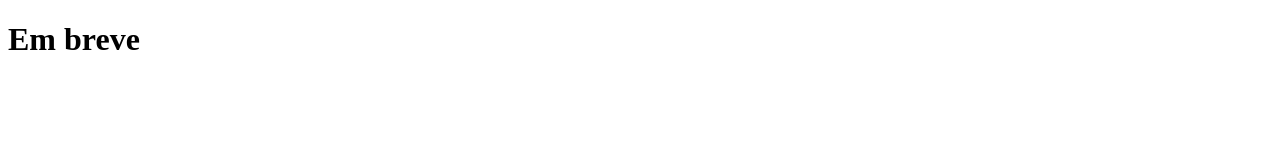
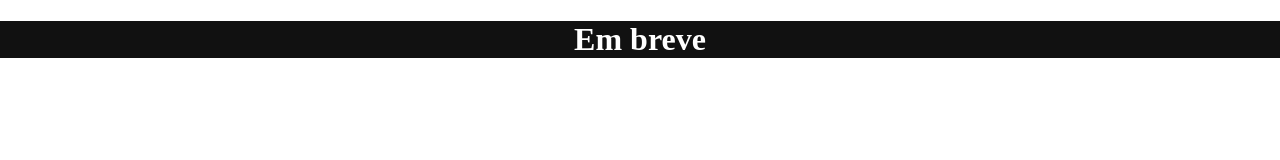
Before and after one commit to rener-bz/niver-dudao, a plain HTML site: page index.html in a window 1280 px wide. Drawn offline with nearby package versions, Linux system fonts and the light colour scheme.

Commit message:
Add files via upload

```diff
--- a/index.html
+++ b/index.html
@@ -5,8 +5,18 @@
     <meta name="viewport" content="initial-scale=1, maximum-scale=1">
 	<title>Em breve</title>
 	<script src="https://cdnjs.cloudflare.com/ajax/libs/moment.js/2.23.0/moment.min.js"></script>
+	<link rel="stylesheet" type="text/css" href="https://cdnjs.cloudflare.com/ajax/libs/normalize/8.0.1/normalize.min.css">
 </head>
 <body>
-	<h1>Em breve</h1>
+	<section class="contentPrev">
+		<h1>Em breve</h1>
+	</section>
 </body>
 </html>
+<style type="text/css">
+	.contentPrev{
+		background: #111;
+		color: #FFF;
+		text-align: center;
+	}
+</style>
```
